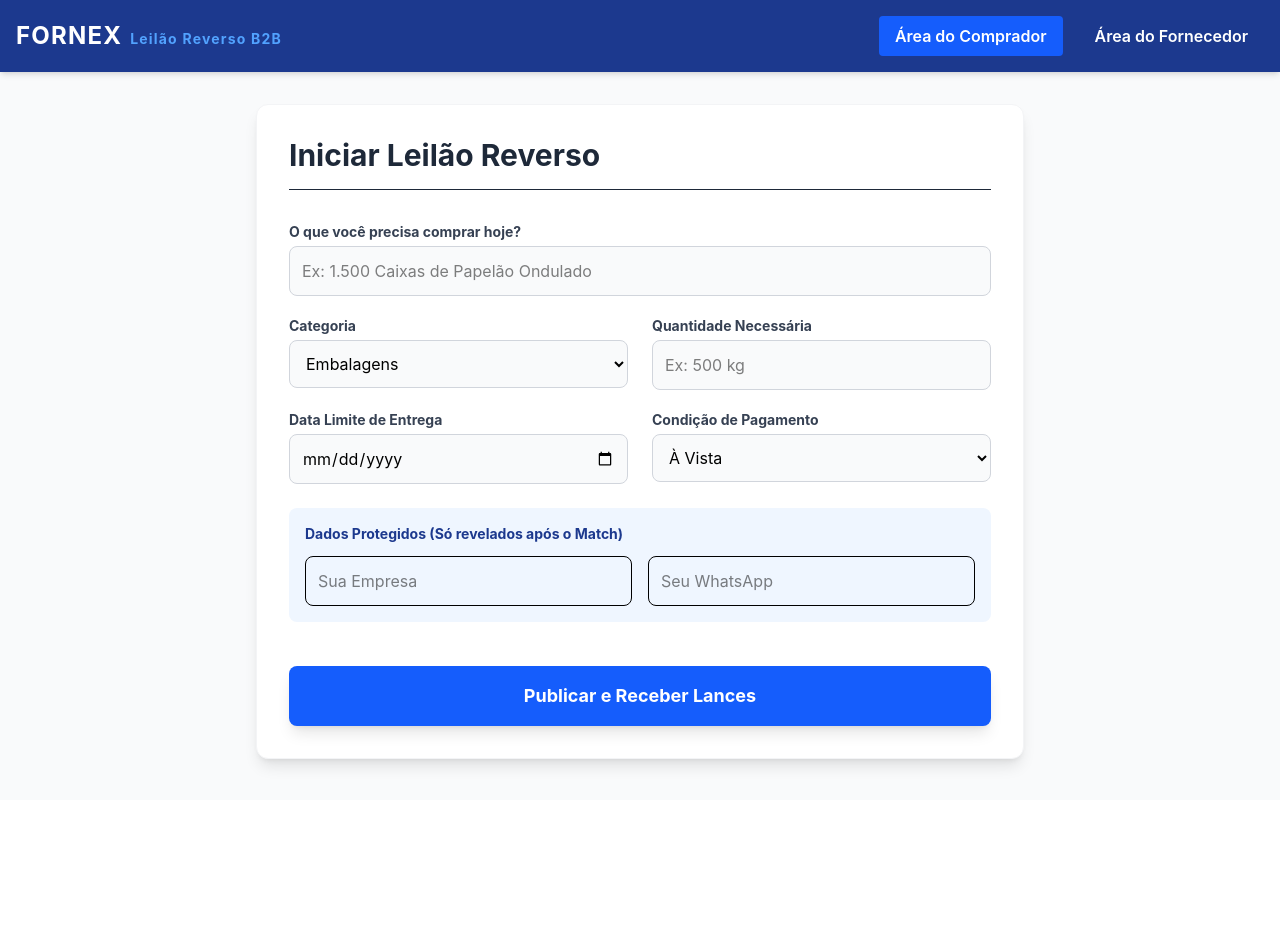
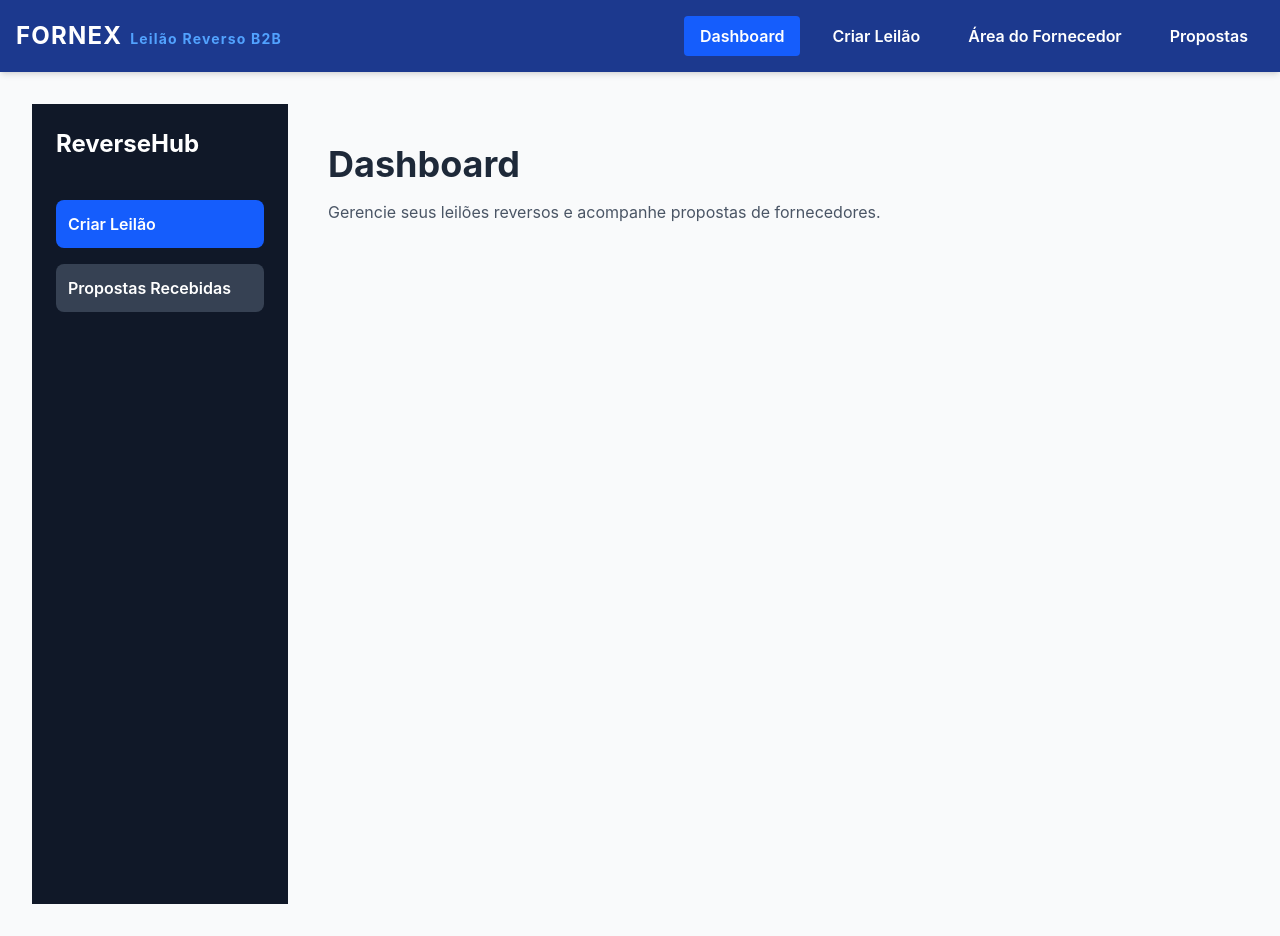
Before and after one commit to I4g0m1t0/Fornex, a React (Vite) app in the folder fornex/: page / in a window 1280 px wide. Before the commit the page ends 800 px from the top, so only its background shows below. Built offline with nearby package versions, Linux system fonts and the light colour scheme.

Commit message:
Primeiro commit

```diff
--- a/fornex/src/App.jsx
+++ b/fornex/src/App.jsx
@@ -1,41 +1,125 @@
 import { useState } from 'react'
+
+import Dashboard from './pages/Dashboard'
 import Comprador from './components/Comprador'
 import Fornecedor from './components/Fornecedor'
+import Propostas from './pages/Propostas'
 
 export default function App() {
-  const [view, setView] = useState('comprador')
+
+  // CONTROLE DAS TELAS
+  const [view, setView] = useState('dashboard')
+
+  // =========================================
+  // RENDERIZAÇÃO DAS TELAS
+  // =========================================
+  const renderPage = () => {
+
+    switch (view) {
+
+      // DASHBOARD PRINCIPAL
+      case 'dashboard':
+        return (
+          <Dashboard mudarTela={setView} />
+        )
+
+      // TELA DE CRIAR LEILÃO
+      case 'comprador':
+        return (
+          <Comprador mudarTela={setView} />
+        )
+
+      // TELA DO FORNECEDOR
+      case 'fornecedor':
+        return (
+          <Fornecedor />
+        )
+
+      // TELA DE PROPOSTAS
+      case 'propostas':
+        return (
+          <Propostas />
+        )
+
+      default:
+        return (
+          <Dashboard mudarTela={setView} />
+        )
+    }
+  }
 
   return (
     <div className="min-h-screen bg-gray-50">
-      {/* BARRA DE NAVEGAÇÃO PRINCIPAL */}
+
+      {/* NAVBAR */}
       <nav className="bg-blue-900 text-white p-4 shadow-md flex justify-between items-center">
+
         <h1 className="text-2xl font-bold tracking-wider">
-          FORNEX<span className="text-blue-400 text-sm ml-2">Leilão Reverso B2B</span>
+          FORNEX
+          <span className="text-blue-400 text-sm ml-2">
+            Leilão Reverso B2B
+          </span>
         </h1>
+
         <div className="space-x-4">
+
+          {/* DASHBOARD */}
+          <button
+            onClick={() => setView('dashboard')}
+            className={`px-4 py-2 rounded font-semibold transition ${
+              view === 'dashboard'
+                ? 'bg-blue-600'
+                : 'hover:bg-blue-800'
+            }`}
+          >
+            Dashboard
+          </button>
+
+          {/* ÁREA COMPRADOR */}
           <button
             onClick={() => setView('comprador')}
-            className={`px-4 py-2 rounded font-semibold transition ${view === 'comprador' ? 'bg-blue-600' : 'hover:bg-blue-800'}`}
+            className={`px-4 py-2 rounded font-semibold transition ${
+              view === 'comprador'
+                ? 'bg-blue-600'
+                : 'hover:bg-blue-800'
+            }`}
           >
-            Área do Comprador
+            Criar Leilão
           </button>
+
+          {/* FORNECEDOR */}
           <button
             onClick={() => setView('fornecedor')}
-            className={`px-4 py-2 rounded font-semibold transition ${view === 'fornecedor' ? 'bg-blue-600' : 'hover:bg-blue-800'}`}
+            className={`px-4 py-2 rounded font-semibold transition ${
+              view === 'fornecedor'
+                ? 'bg-blue-600'
+                : 'hover:bg-blue-800'
+            }`}
           >
             Área do Fornecedor
           </button>
+
+          {/* PROPOSTAS */}
+          <button
+            onClick={() => setView('propostas')}
+            className={`px-4 py-2 rounded font-semibold transition ${
+              view === 'propostas'
+                ? 'bg-blue-600'
+                : 'hover:bg-blue-800'
+            }`}
+          >
+            Propostas
+          </button>
+
         </div>
+
       </nav>
 
-      {/* RENDERIZAÇÃO CONDICIONAL DOS COMPONENTES */}
+      {/* CONTEÚDO */}
       <main className="p-8">
-        {view === 'comprador' ? (
-          <Comprador mudarTela={setView} />
-        ) : (
-          <Fornecedor />
-        )}
+        {renderPage()}
       </main>
+
     </div>
   )
 }
--- /dev/null
+++ b/fornex/src/pages/Dashboard.jsx
@@ -0,0 +1,44 @@
+export default function Dashboard({ mudarTela }) {
+  return (
+    <div className="min-h-screen flex">
+
+      {/* Sidebar */}
+      <div className="w-64 bg-gray-900 text-white p-6">
+        <h1 className="text-2xl font-bold mb-10">
+          ReverseHub
+        </h1>
+
+        <div className="space-y-4">
+
+          <button
+            onClick={() => mudarTela('criar')}
+            className="w-full bg-blue-600 hover:bg-blue-700 p-3 rounded-lg text-left font-semibold"
+          >
+            Criar Leilão
+          </button>
+
+          <button
+            onClick={() => mudarTela('propostas')}
+            className="w-full bg-gray-700 hover:bg-gray-600 p-3 rounded-lg text-left font-semibold"
+          >
+            Propostas Recebidas
+          </button>
+
+        </div>
+      </div>
+
+      {/* Conteúdo */}
+      <div className="flex-1 p-10">
+
+        <h2 className="text-4xl font-bold text-gray-800 mb-4">
+          Dashboard
+        </h2>
+
+        <p className="text-gray-600">
+          Gerencie seus leilões reversos e acompanhe propostas de fornecedores.
+        </p>
+
+      </div>
+    </div>
+  )
+}
--- /dev/null
+++ b/fornex/src/pages/Propostas.jsx
@@ -0,0 +1,60 @@
+import { useEffect, useState } from 'react'
+import { supabase } from '../supabaseClient'
+
+export default function Propostas() {
+
+  const [propostas, setPropostas] = useState([])
+
+  useEffect(() => {
+    buscarPropostas()
+  }, [])
+
+  const buscarPropostas = async () => {
+
+    const { data, error } = await supabase
+      .from('propostas')
+      .select('*')
+
+    if (error) {
+      console.log(error)
+      return
+    }
+
+    setPropostas(data)
+  }
+
+  return (
+    <div className="p-10">
+
+      <h1 className="text-3xl font-bold mb-8">
+        Propostas Recebidas
+      </h1>
+
+      <div className="grid gap-5">
+
+        {propostas.map((proposta) => (
+          <div
+            key={proposta.id}
+            className="bg-white p-5 rounded-xl shadow"
+          >
+
+            <h2 className="text-xl font-bold">
+              {proposta.fornecedor_nome}
+            </h2>
+
+            <p className="text-gray-600 mt-2">
+              Valor: R$ {proposta.valor}
+            </p>
+
+            <p className="text-gray-600">
+              Prazo: {proposta.prazo}
+            </p>
+
+          </div>
+        ))}
+
+      </div>
+
+    </div>
+  )
+}
```
Also changed, not shown: 1 other file (tests, documents, lock files or other folders).
